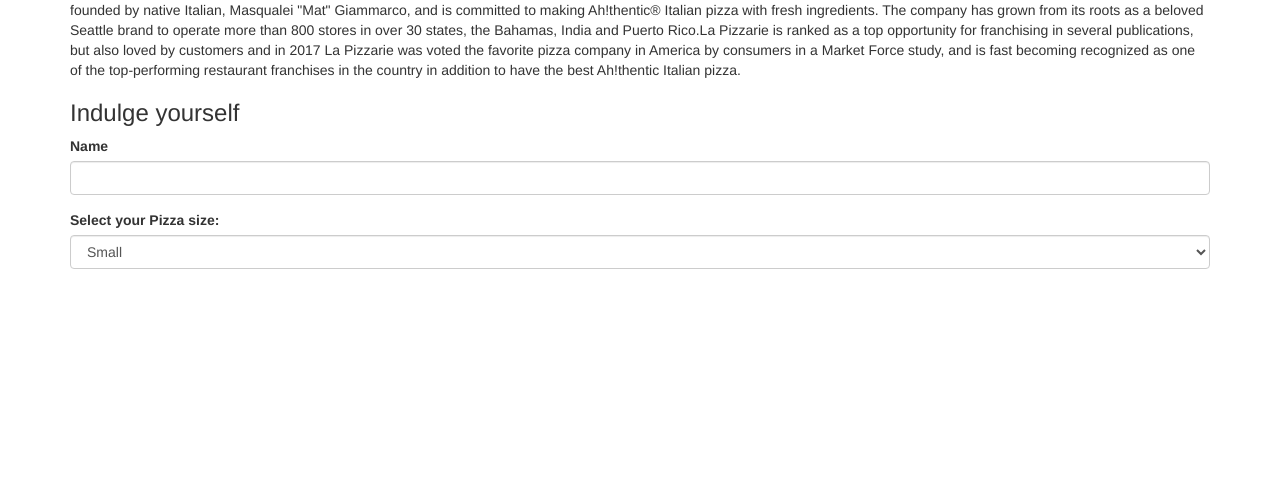
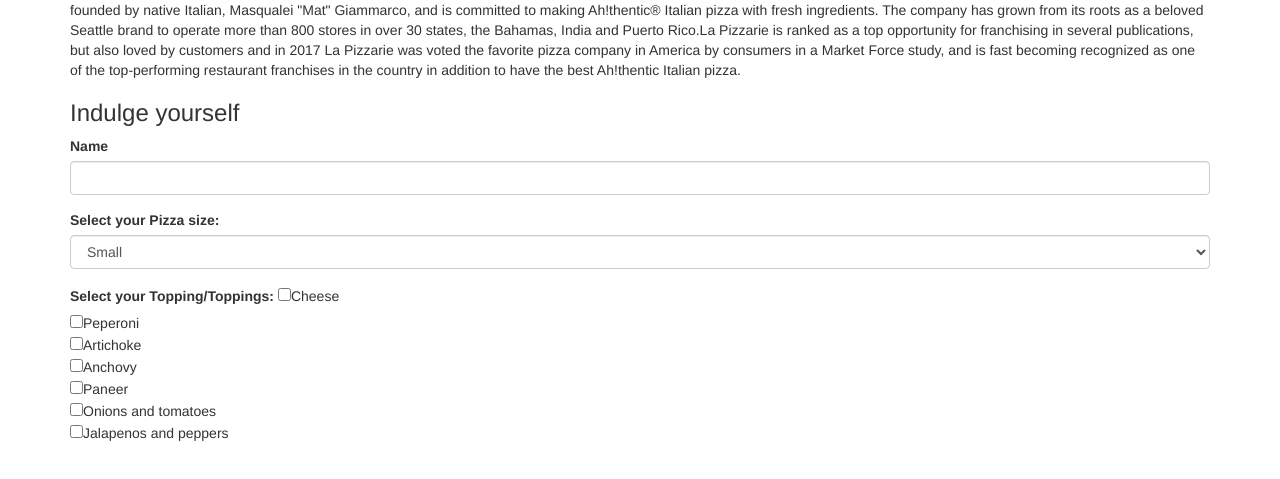
Before and after one commit to saneyee/la-pizzarie, a plain HTML site: page index.html in a window 1280 px wide. Shown: the part 83-562 px from the top of the page. Drawn offline with nearby package versions, Linux system fonts and the light colour scheme.

Commit message:
it adds toppings to html

```diff
--- a/index.html
+++ b/index.html
@@ -26,7 +26,16 @@
                         <option value = "Large">Large</option>
                     </select>
                 </div>
-
+                <div class="form-group">
+                    <label for="size">Select your Topping/Toppings:</label>
+                    <input type="checkbox" value="Cheese">Cheese<br>
+                    <input type="checkbox"  value="Peperoni">Peperoni<br>
+                    <input type="checkbox"  value="Artichoke">Artichoke<br>
+                    <input type="checkbox" value="Anchovy">Anchovy<br>
+                    <input type="checkbox" value="Paneer">Paneer<br>
+                    <input type="checkbox" value="Onions and tomatoes">Onions and tomatoes<br>
+                    <input type="checkbox" value="Jalapenos and peppers">Jalapenos and peppers<br>
+                </div>
             </form>
 
         </div>
```
